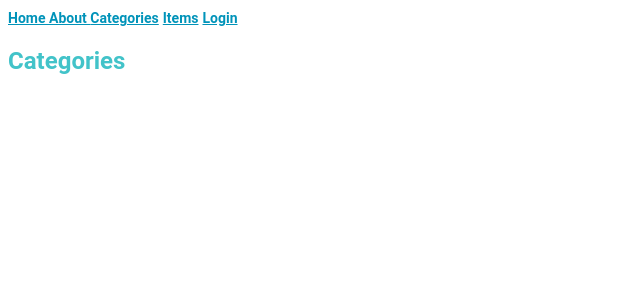
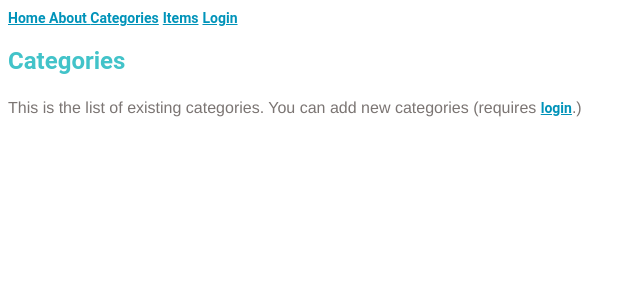
Before and after one commit to juanchopanza/ItemCatalog, a Flask app: page /categories/ in a window 1280 px wide. Shown: the top 300 px of the page, without its empty margins (0-640 px from the left). Run offline with Flask 2, Linux system fonts and the light colour scheme; data that the repository does not hold is empty.

Commit message:
Link to add new categories from categories page.
Requires user to be logged in. Provide login link if not logged in.

```diff
--- a/itemcatalog/templates/categories.html
+++ b/itemcatalog/templates/categories.html
@@ -6,6 +6,12 @@
     {{ super() }}
 
     <h2>Categories</h2>
+    <p>
+    This is the list of existing categories. You can add new categories
+    {% if 'username' not in session %}
+    (requires <a href = "{{url_for('login')}}">login</a>.)
+    {% endif %}
+    </p>
     <div>
         <ul>
         {% for i in categories %}
@@ -14,4 +20,10 @@
         </ul>
     </div>
 
+    {% if 'username' in session%}
+    <nav class="navbar">
+      <a href = "{{ url_for('newCategory')}}">Add a New Category</a>
+    </nav>
+    {% endif %}
+
 {% endblock %}
--- a/itemcatalog/views.py
+++ b/itemcatalog/views.py
@@ -90,7 +90,7 @@ def showItems():
 
 
 # Create a new category
-@app.route('/admin/categories/new/', methods=('GET', 'POST'))
+@app.route('/categories/new/', methods=('GET', 'POST'))
 def newCategory():
     if 'username' not in login_session:
         return redirect('/login')
@@ -107,7 +107,7 @@ def newCategory():
 
 
 # Create a new item
-@app.route('/admin/category/<int:category_id>/new/', methods=['GET', 'POST'])
+@app.route('/category/<int:category_id>/new/', methods=['GET', 'POST'])
 def newCatalogItem(category_id):
     if 'username' not in login_session:
         return redirect('/login')
@@ -139,7 +139,7 @@ def _bad_user_alert(msg="You can't do this!"):
 
 
 # Edit a catalog item
-@app.route('/admin/category/<int:category_id>/<int:item_id>/edit/',
+@app.route('/category/<int:category_id>/<int:item_id>/edit/',
            methods=('GET', 'POST'))
 def editCatalogItem(category_id, item_id):
 
@@ -167,7 +167,7 @@ def editCatalogItem(category_id, item_id):
 
 
 # Delete a menu item
-@app.route('/admin/category/<int:category_id>/<int:item_id>/delete/',
+@app.route('/category/<int:category_id>/<int:item_id>/delete/',
            methods=('GET', 'POST'))
 def deleteCatalogItem(category_id, item_id):
 
```
